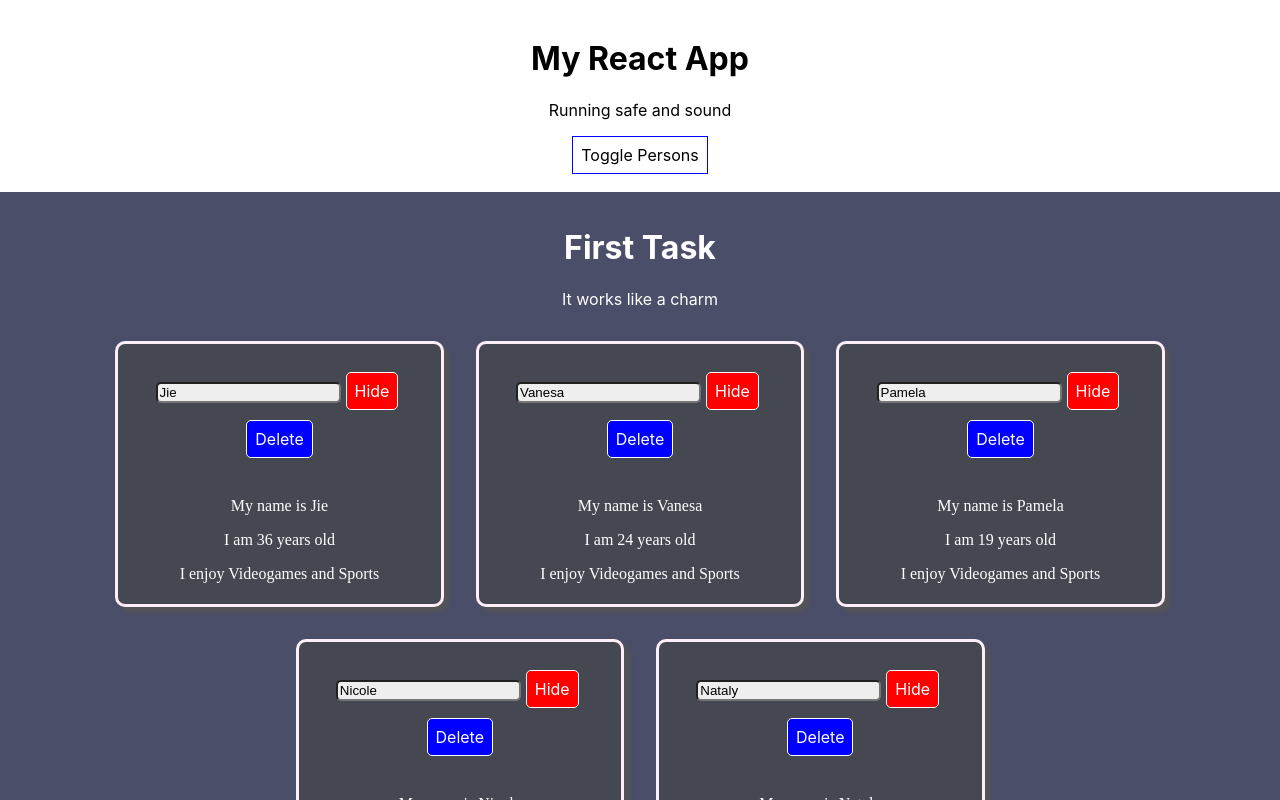
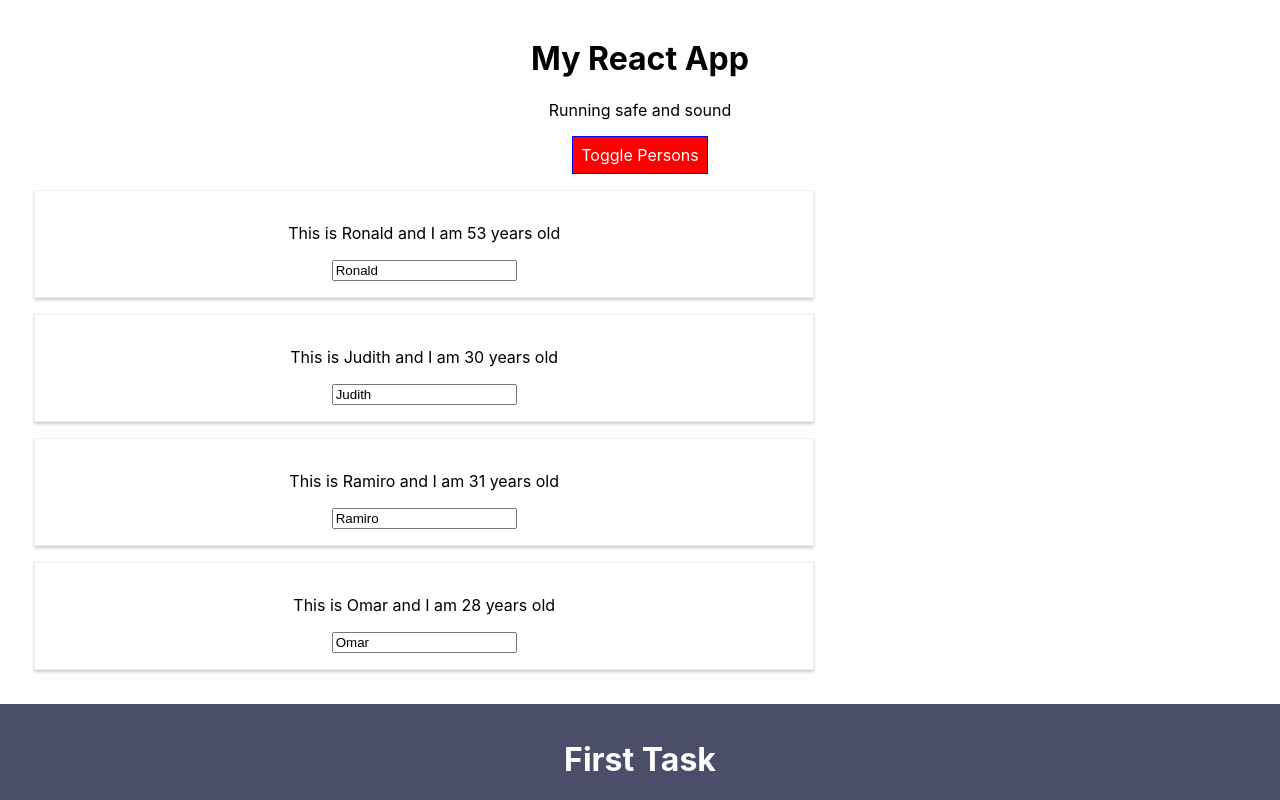
Before and after one commit to beracho/react-course, a React (Create React App) app: page / in a window 1280 px wide. Shown: the top 800 px of the page. Built offline with nearby package versions, Linux system fonts and the light colour scheme.

Commit message:
using styled components

```diff
--- a/package.json
+++ b/package.json
@@ -9,7 +9,8 @@
     "radium": "^0.26.0",
     "react": "^16.13.1",
     "react-dom": "^16.13.1",
-    "react-scripts": "3.4.1"
+    "react-scripts": "3.4.1",
+    "styled-components": "^5.1.0"
   },
   "scripts": {
     "start": "react-scripts start",
--- a/src/FirstTask/FirstTask.js
+++ b/src/FirstTask/FirstTask.js
@@ -4,36 +4,41 @@ import UserOutput from './UserOutput/UserOutput';
 import './FirstTask.css';
 
 class FirstTask extends Component {
+  RandomAge = () => {
+    return Math.floor(Math.random() * 30) + 15;
+  }
+
   state = {
     persons: [
       {
         username: 'Jie',
-        age: RandomAge(),
+        age: this.RandomAge(),
         description: 'I enjoy Videogames and Sports',
         hidden: true
       }, {
         username: 'Vanesa',
-        age: RandomAge(),
+        age: this.RandomAge(),
         description: 'I enjoy Videogames and Sports',
         hidden: true
       }, {
         username: 'Pamela',
-        age: RandomAge(),
+        age: this.RandomAge(),
         description: 'I enjoy Videogames and Sports',
         hidden: true
       }, {
         username: 'Nicole',
-        age: RandomAge(),
+        age: this.RandomAge(),
         description: 'I enjoy Videogames and Sports',
         hidden: true
       }, {
         username: 'Nataly',
-        age: RandomAge(),
+        age: this.RandomAge(),
         description: 'I enjoy Videogames and Sports',
         hidden: true
       }
     ]
   };
+
   NameChangedHandler = position => event => {
     let auxPersons = [...this.state.persons]
     auxPersons[position].username = event.target.value;
@@ -101,8 +106,4 @@ class FirstTask extends Component {
   }
 }
 
-const RandomAge = () => {
-  return Math.floor(Math.random() * 30) + 15;
-}
-
 export default FirstTask;
--- a/src/FirstTask/UserInput/UserInput.js
+++ b/src/FirstTask/UserInput/UserInput.js
@@ -1,5 +1,4 @@
 import React from 'react'
-import Radium from 'radium'
 import './UserInput.css'
 
 function UserInput(props) {
@@ -14,10 +13,10 @@ function UserInput(props) {
     border: '1px solid white',
     padding: '8px',
     cursor: 'pointer',
-    ':hover': {
-      backgroundColor: 'lightgreen',
-      color: 'black'
-    }
+    // ':hover': {
+    //   backgroundColor: 'lightgreen',
+    //   color: 'black'
+    // }
   };
   const butonStyle = {
     backgroundColor: 'blue',
@@ -27,10 +26,10 @@ function UserInput(props) {
     border: '1px solid white',
     padding: '8px',
     cursor: 'pointer',
-    ':hover': {
-      backgroundColor: 'lightblue',
-      color: 'black'
-    }
+    // ':hover': {
+    //   backgroundColor: 'lightblue',
+    //   color: 'black'
+    // }
   };
   let text = 'Show';
   if (props.hidden) {
@@ -50,4 +49,4 @@ function UserInput(props) {
   )
 }
 
-export default Radium(UserInput)
+export default UserInput
--- a/src/Ongoing/Ongoing.css
+++ b/src/Ongoing/Ongoing.css
@@ -3,6 +3,21 @@
   background-color: white;
   height: auto;
   padding: 18px;
+}
+
+.button {
+  background-color: green;
+  color: white;
+  font: inherit;
+  border: 1px solid blue;
+  padding: 8px;
+  cursor: pointer;
+
+}
+
+.button:hover {
+  background-color: lightgreen;
+  color: black;
 }
 
 .App-logo {
--- a/src/Ongoing/Ongoing.js
+++ b/src/Ongoing/Ongoing.js
@@ -1,6 +1,21 @@
 import React, { Component } from 'react'
+import styled from 'styled-components'
 import Person from './Person/Person'
 import './Ongoing.css'
+
+const StyledButton = styled.button`
+  background-color: ${props => props.alt ? 'red' : 'green'};
+  color: white;
+  font: inherit;
+  border: 1px solid blue;
+  padding: 8px;
+  cursor: pointer;
+
+  &:hover {
+    background-color: ${props => props.alt ? 'salmon' : 'lightgreen'};
+    color: black;
+  }
+`
 
 class Ongoing extends Component {
   state = {
@@ -9,21 +24,49 @@ class Ongoing extends Component {
       { name: 'Judith', age: 30 },
       { name: 'Ramiro', age: 31 },
       { name: 'Omar', age: 28 },
-        ]
+    ],
+    hidden: false
+  }
+
+  nameChangeHandler = personIndex => event => {
+    const newPersons = [...this.state.persons];
+    newPersons[personIndex].name = event.target.value;
+    this.setState({
+      persons: newPersons
+    })
+  }
+
+  togglePersonsHandler = () => {
+    const isHidden = !this.state.hidden;
+    this.setState({
+      hidden: isHidden
+    })
   }
   render() {
-        const buttonStyle = {
-            backgroundColor: 'white',
-            font: 'inherit',
-            border: '1px solid blue',
-            padding: '8px',
-            cursor: 'pointer'
+    let persons = null;
+    if (!this.state.hidden) {
+      persons = (
+        <div>
+          {this.state.persons.map((person, index) => {
+            return <Person
+              key={index}
+              index={index}
+              name={person.name}
+              age={person.age}
+              nameChanged={this.nameChangeHandler} />
+          })}
+        </div>
+      )
     }
+
     return (
       <div className='Ongoing'>
         <h1>My React App</h1>
         <p>Running safe and sound</p>
-                <button style={buttonStyle}>Toggle Persons</button>
+        <StyledButton alt={!this.state.hidden} onClick={this.togglePersonsHandler}>
+          Toggle Persons
+        </StyledButton>
+        {persons}
       </div>
     )
   }
--- a/src/Ongoing/Person/Person.js
+++ b/src/Ongoing/Person/Person.js
@@ -1,11 +1,27 @@
 import React from 'react'
+import styled from 'styled-components'
 
-function Person() {
-    return (
-        <div>
+function Person(props) {
+  const StyledDiv = styled.div`
+    width: 60%;
+    margin: 16px;
+    border: 1px solid #eee;
+    box-shadow: 0 2px 3px #ccc;
+    padding: 16px;
+    text-align: center;
+    @media (min-width: 500px) {
+      .Person {
+        width: 450px;
+      }
+    }`
 
-        </div>
-    )
+  return (
+    <StyledDiv>
+      <p>This is {props.name} and I am {props.age} years old</p>
+      <p>{props.children}</p>
+      <input type="text" onChange={props.nameChanged(props.index)} value={props.name}/>
+    </StyledDiv>
+  )
 }
 
 export default Person
--- a/src/SecondTask/SecondTask.js
+++ b/src/SecondTask/SecondTask.js
@@ -26,7 +26,7 @@ class SecondTask extends Component {
       characters = (
         <div>
           {this.state.inputText.split('').map((singleChar, index) => {
-            if (singleChar == ' ')
+            if (singleChar === ' ')
               singleChar = '.';
             return <CharComponent
               item={singleChar}
```
Also changed, not shown: src/Ongoing/Person/Person.css (added, +14 -0 lines), 1 other file (tests, documents, lock files or other folders). Lines whose indentation alone changed are shown as unchanged.
